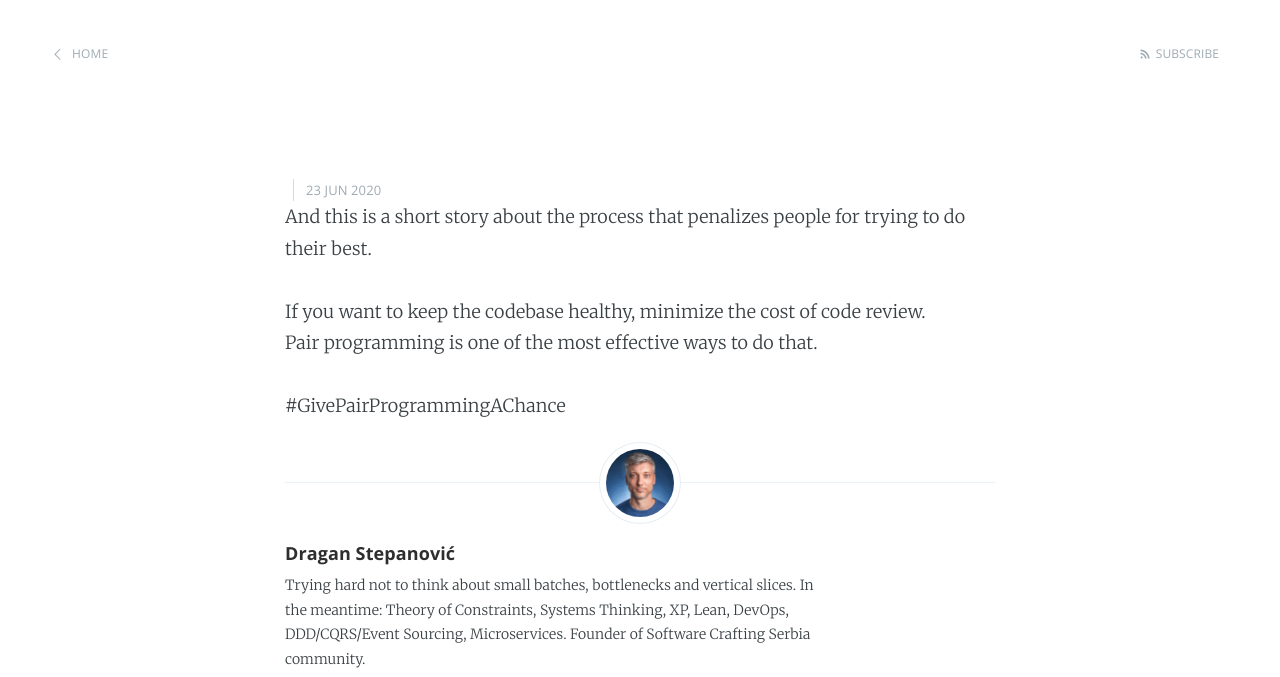
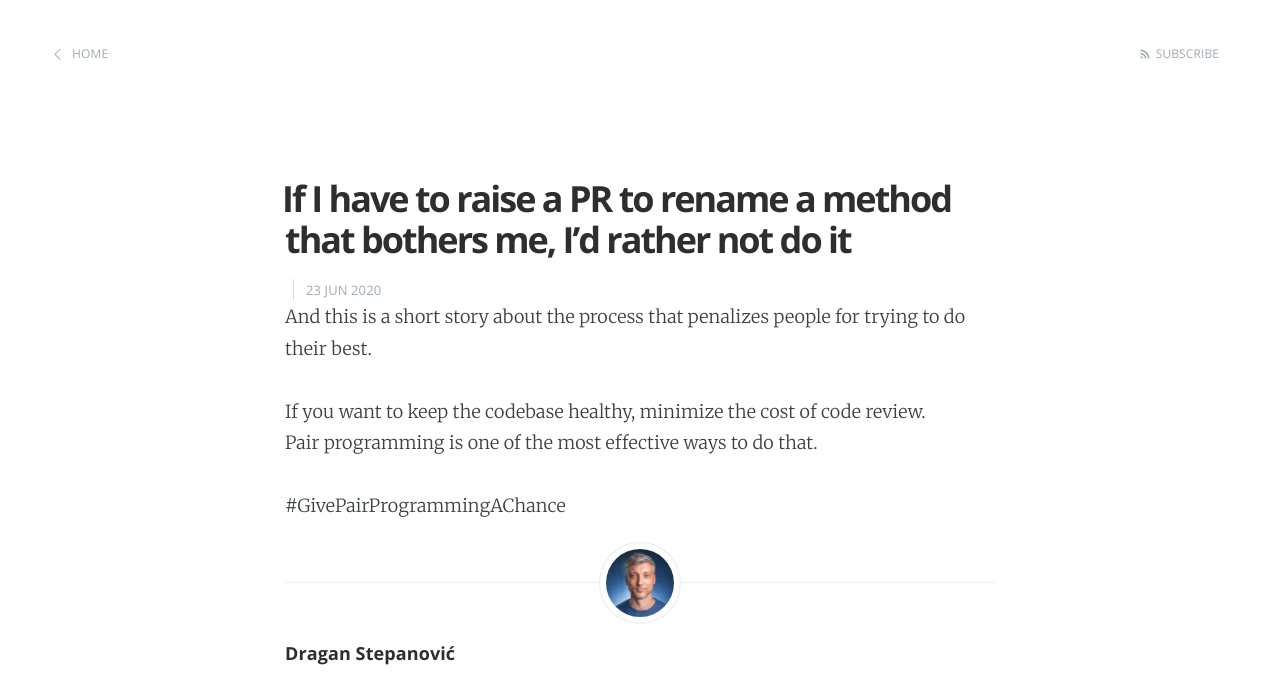
Before and after one commit to dragan-stepanovic/dragan-stepanovic.github.io, a Jekyll site: the page built from _posts/2020-06-23-pr-bothers.md, in a window 1280 px wide, cut to the strip 0-677 px from the top of the page. Built offline with Jekyll 4.4.1, drawn with Linux system fonts in a browser that asks for light colours; our own code applies the rules of GitHub Pages for plain Markdown files.

Commit message:
Update 2020-06-23-pr-bothers.md

```diff
--- a/_posts/2020-06-23-pr-bothers.md
+++ b/_posts/2020-06-23-pr-bothers.md
@@ -1,6 +1,6 @@
 ---
 layout: post
-title: ""If I have to raise a PR to rename a method that bothers me, I’d rather not do it""
+title: "If I have to raise a PR to rename a method that bothers me, I’d rather not do it"
 ---
 
 And this is a short story about the process that penalizes people for trying to do their best.
```
